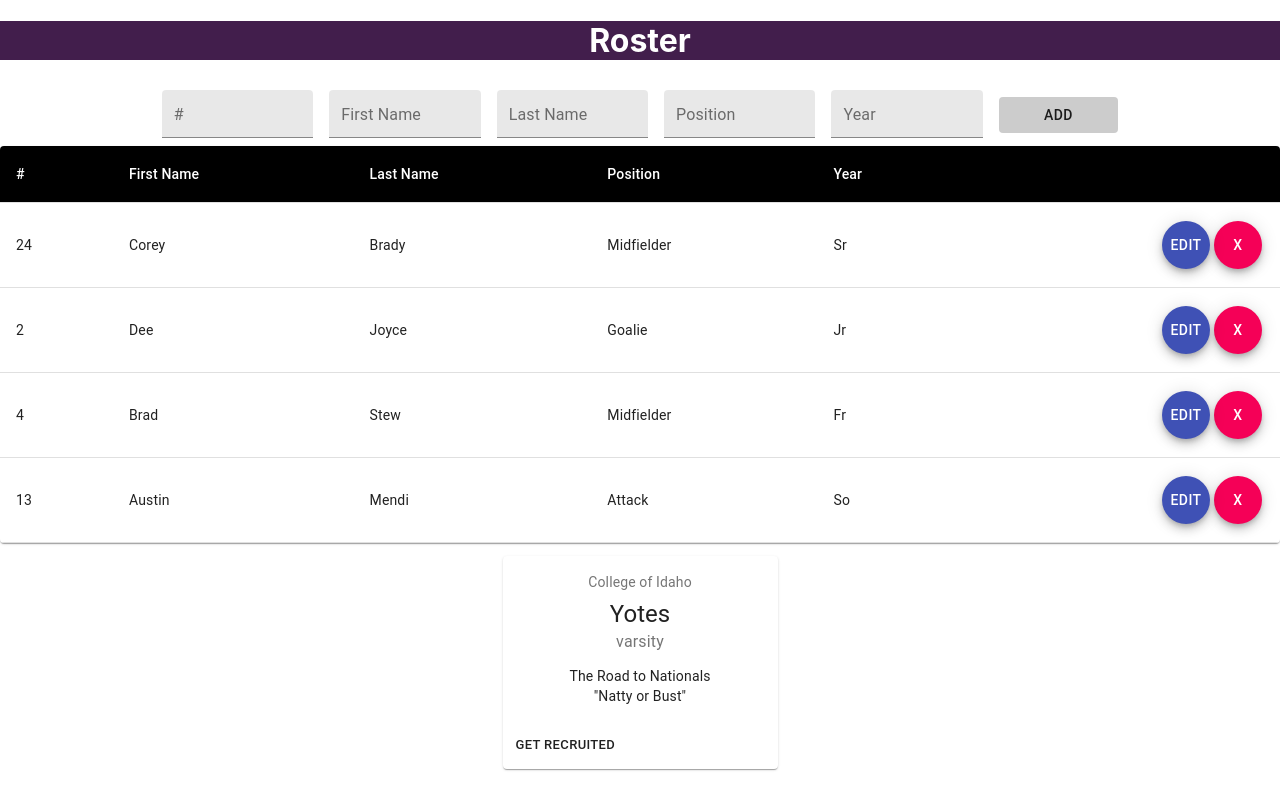
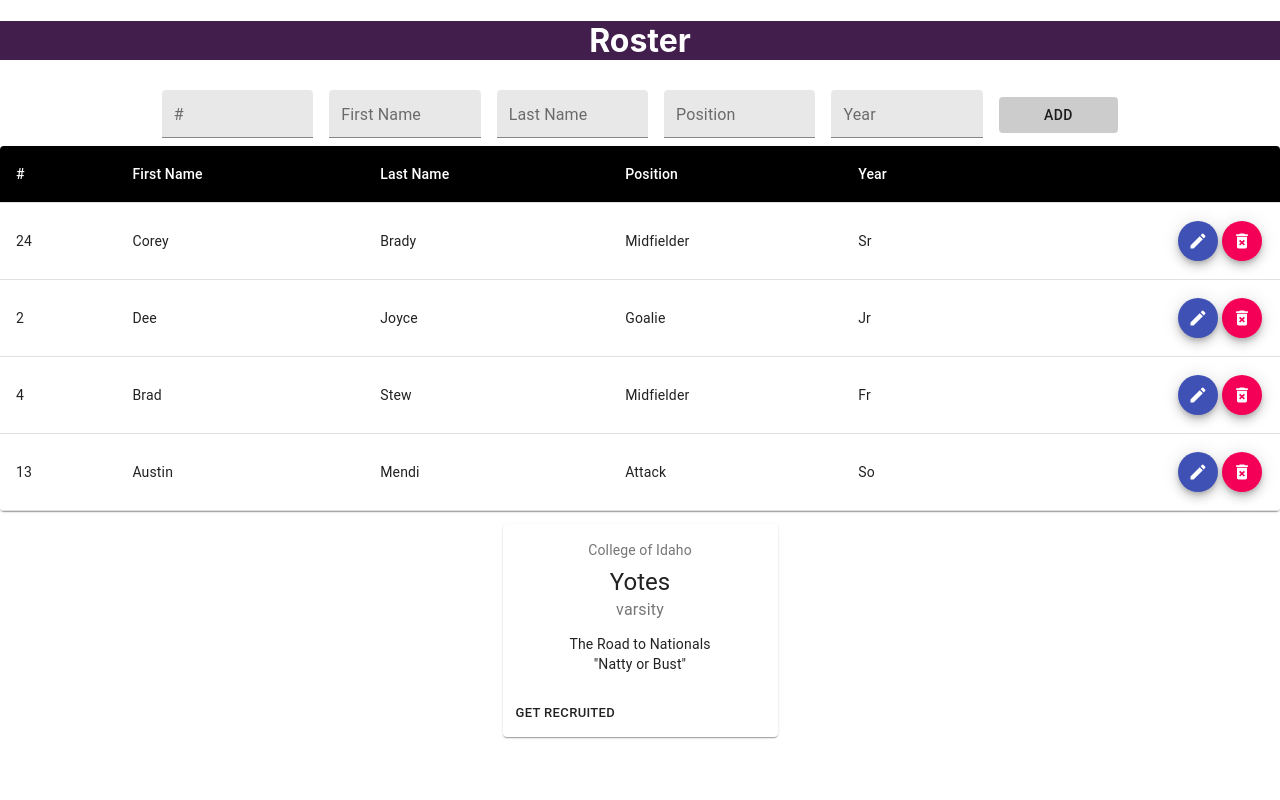
Before and after one commit to reedm26/playerportal, a React (Create React App) app: page / in a window 1280 px wide. Built offline with nearby package versions, Linux system fonts and the light colour scheme.

Commit message:
added material icon

```diff
--- a/package.json
+++ b/package.json
@@ -4,6 +4,7 @@
   "private": true,
   "dependencies": {
     "@material-ui/core": "^4.11.0",
+    "@material-ui/icons": "^4.9.1",
     "@testing-library/jest-dom": "^4.2.4",
     "@testing-library/react": "^9.5.0",
     "@testing-library/user-event": "^7.2.1",
--- a/src/Components/Player/PlayerInfo.js
+++ b/src/Components/Player/PlayerInfo.js
@@ -1,13 +1,25 @@
 import React from "react";
 import propTypes from "prop-types";
 import { TableRow, TableCell, TableBody, Fab } from "@material-ui/core";
+import { makeStyles } from "@material-ui/core/styles";
+import DeleteForeverIcon from "@material-ui/icons/DeleteForever";
+import CreateIcon from "@material-ui/icons/Create";
 
 const iconStyle = {
   margin: "2px",
   float: "right",
+  fontSize: "7pt",
 };
+
+const useStyles = makeStyles((theme) => ({
+  root: {
+    color: theme.palette.text.primary,
+  },
+}));
+
 function PlayerInfo(props) {
   const { id, number, firstName, lastName, position, year } = props.player;
+  const classes = useStyles();
   return (
     <TableBody>
       <TableRow key={id}>
@@ -18,21 +30,16 @@ function PlayerInfo(props) {
         <TableCell>{year}</TableCell>
         <TableCell>
           <Fab
-            size="medium"
+            size="small"
             color="secondary"
             aria-label="add"
             style={iconStyle}
             onClick={props.deleteplayer.bind(this, id)}
           >
-            X
+            <DeleteForeverIcon fontSize="small" />
           </Fab>
-          <Fab
-            size="medium"
-            color="primary"
-            aria-label="edit"
-            style={iconStyle}
-          >
-            edit
+          <Fab size="small" color="primary" aria-label="edit" style={iconStyle}>
+            <CreateIcon fontSize="small" />
           </Fab>
         </TableCell>
       </TableRow>
```
Also changed, not shown: 1 other file (tests, documents, lock files or other folders).
